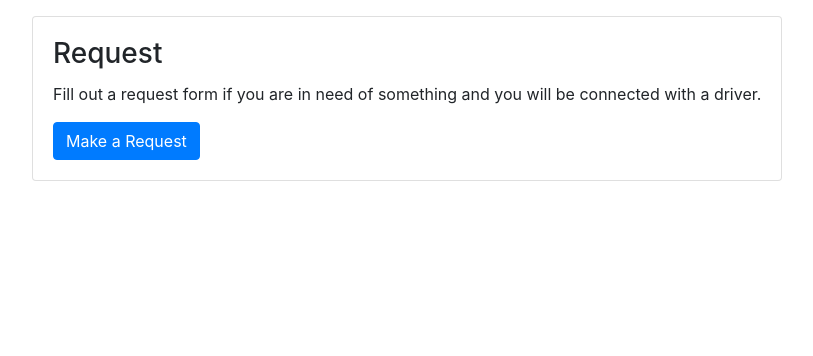
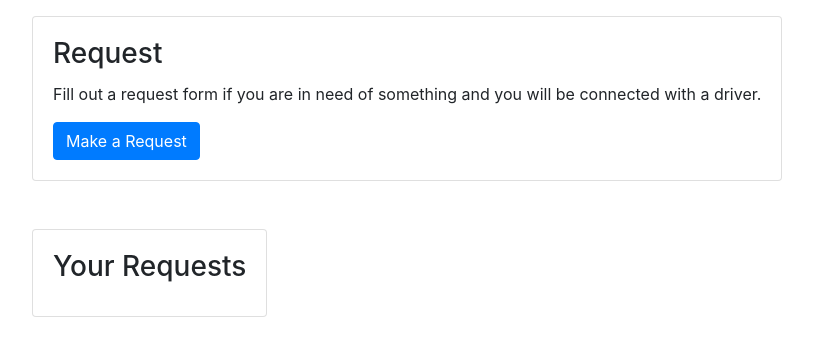
Before and after one commit to shreygupta04/covaid, a Flask app: page /requests in a window 1280 px wide. Shown: the part 58-414 px from the top of the page, without its empty margins (38-851 px from the left). Run offline with Flask 2, Linux system fonts and the light colour scheme; some libraries are stand-ins or nearby versions.

Commit message:
second card

```diff
--- a/covaid/templates/requests.html
+++ b/covaid/templates/requests.html
@@ -1,7 +1,7 @@
 {% extends "layout.html" %}
 {% block content %}
 <div class="container">
-  <div class="row">
+  <div class="row mb-5">
     <div class="card">
       <img src="" id="requests-image" class="card-img-top">
       <div class="card-body">
@@ -10,6 +10,17 @@
         <button type="button" class="btn btn-primary" data-toggle="modal" data-target="#requestMaker">
           Make a Request
         </button>
+      </div>
+    </div>
+  </div>
+  <div class="row">
+    <div class="card">
+      <img src="" id="requests-image" class="card-img-top">
+      <div class="card-body">
+        <h3 class="card-title">Your Requests</h3>
+      </div>
+    </div>
+  </div>
   <div class="modal fade" id="requestMaker" tabindex="-1" role="dialog" aria-labelledby="ModalCenterTitle" aria-hidden="true">
     <div class="modal-dialog modal-dialog-centered" role="document">
       <div class="modal-content">
@@ -45,7 +56,5 @@
       </div>
     </div>
   </div>
-
-  </div>
 </div>
 {% endblock content %}
```
Also changed, not shown: covaid/site.db. Lines whose indentation alone changed are shown as unchanged.
